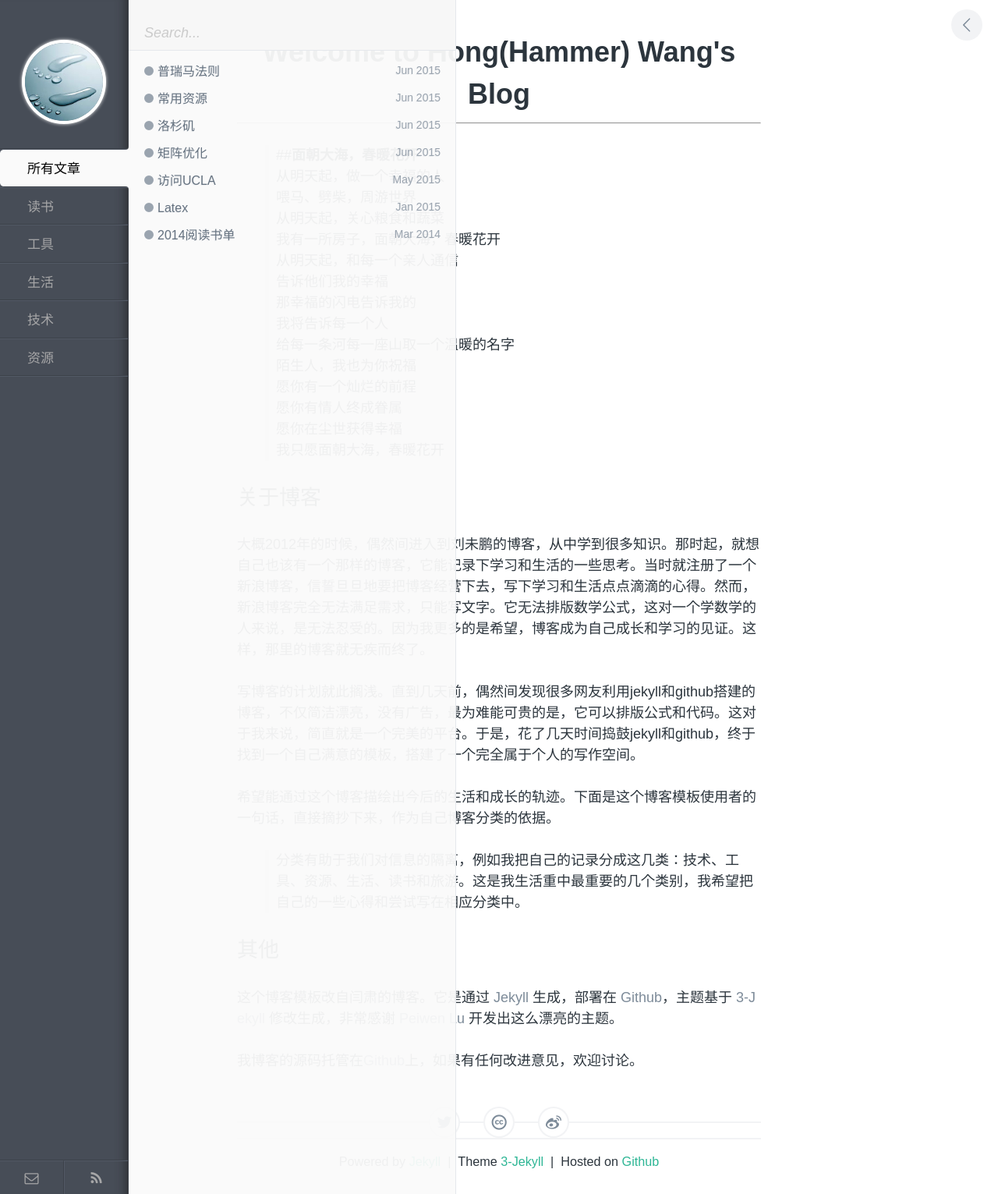
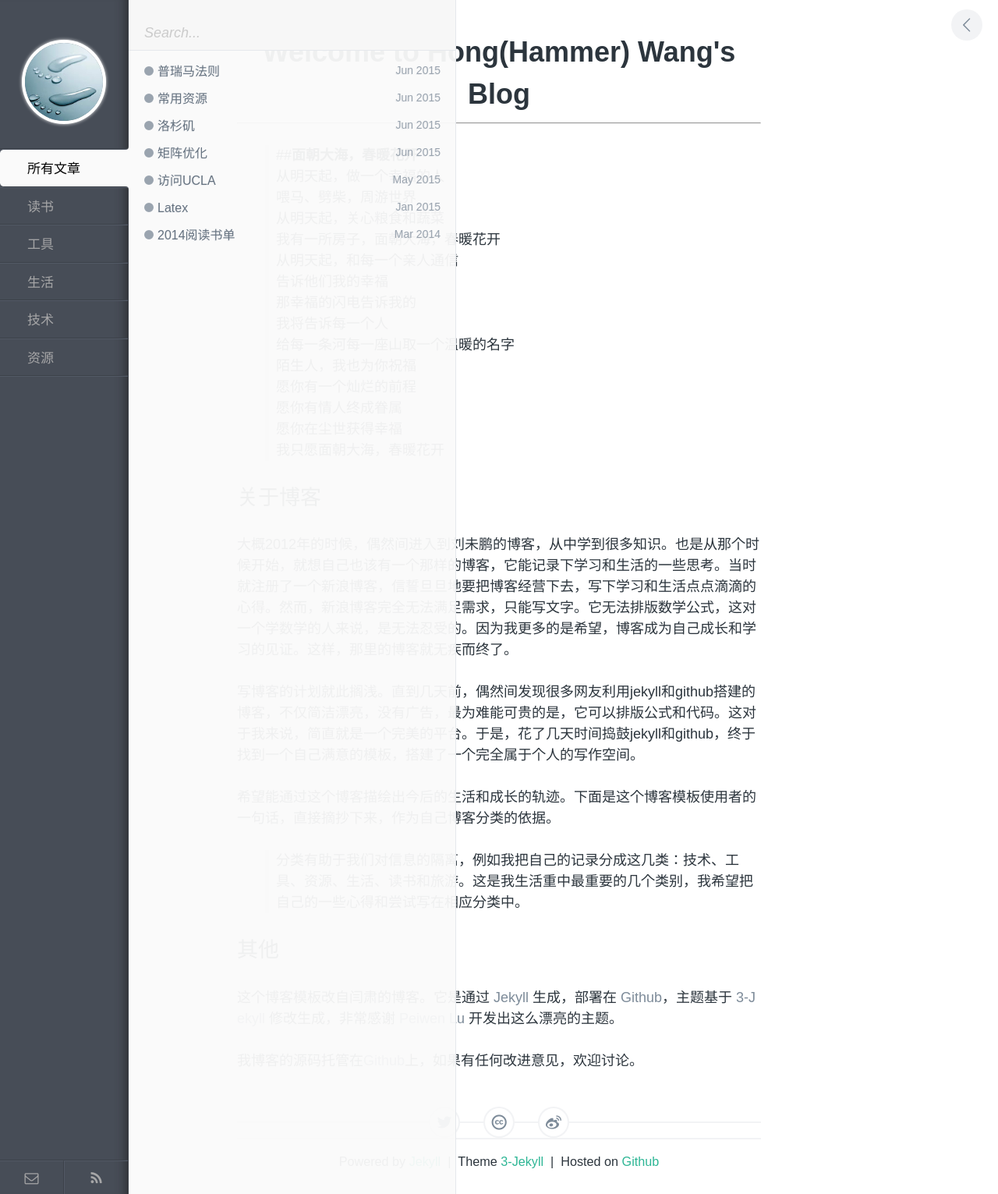
Before and after one commit to polyHong/polyHong.github.io, a Jekyll site: the page built from index.md, in a window 1280 px wide. Shown: the whole page at 78% size. Built offline with Jekyll 4.4.1, drawn with Linux system fonts in a browser that asks for light colours; Markdown is read by kramdown in place of the engine named in the settings.

Commit message:
revise index

```diff
--- a/index.md
+++ b/index.md
@@ -24,7 +24,7 @@
 
 ## 关于博客
 
-大概2012年的时候，偶然间进入到刘未鹏的博客，从中学到很多知识。那时起，就想自己也该有一个那样的博客，它能记录下学习和生活的一些思考。当时就注册了一个新浪博客，信誓旦旦地要把博客经营下去，写下学习和生活点点滴滴的心得。然而，新浪博客完全无法满足需求，只能写文字。它无法排版数学公式，这对一个学数学的人来说，是无法忍受的。因为我更多的是希望，博客成为自己成长和学习的见证。这样，那里的博客就无疾而终了。
+大概2012年的时候，偶然间进入到刘未鹏的博客，从中学到很多知识。也是从那个时候开始，就想自己也该有一个那样的博客，它能记录下学习和生活的一些思考。当时就注册了一个新浪博客，信誓旦旦地要把博客经营下去，写下学习和生活点点滴滴的心得。然而，新浪博客完全无法满足需求，只能写文字。它无法排版数学公式，这对一个学数学的人来说，是无法忍受的。因为我更多的是希望，博客成为自己成长和学习的见证。这样，那里的博客就无疾而终了。
 
 写博客的计划就此搁浅。直到几天前，偶然间发现很多网友利用jekyll和github搭建的博客，不仅简洁漂亮，没有广告，最为难能可贵的是，它可以排版公式和代码。这对于我来说，简直就是一个完美的平台。于是，花了几天时间捣鼓jekyll和github，终于找到一个自己满意的模板，搭建了一个完全属于个人的写作空间。
 
```
